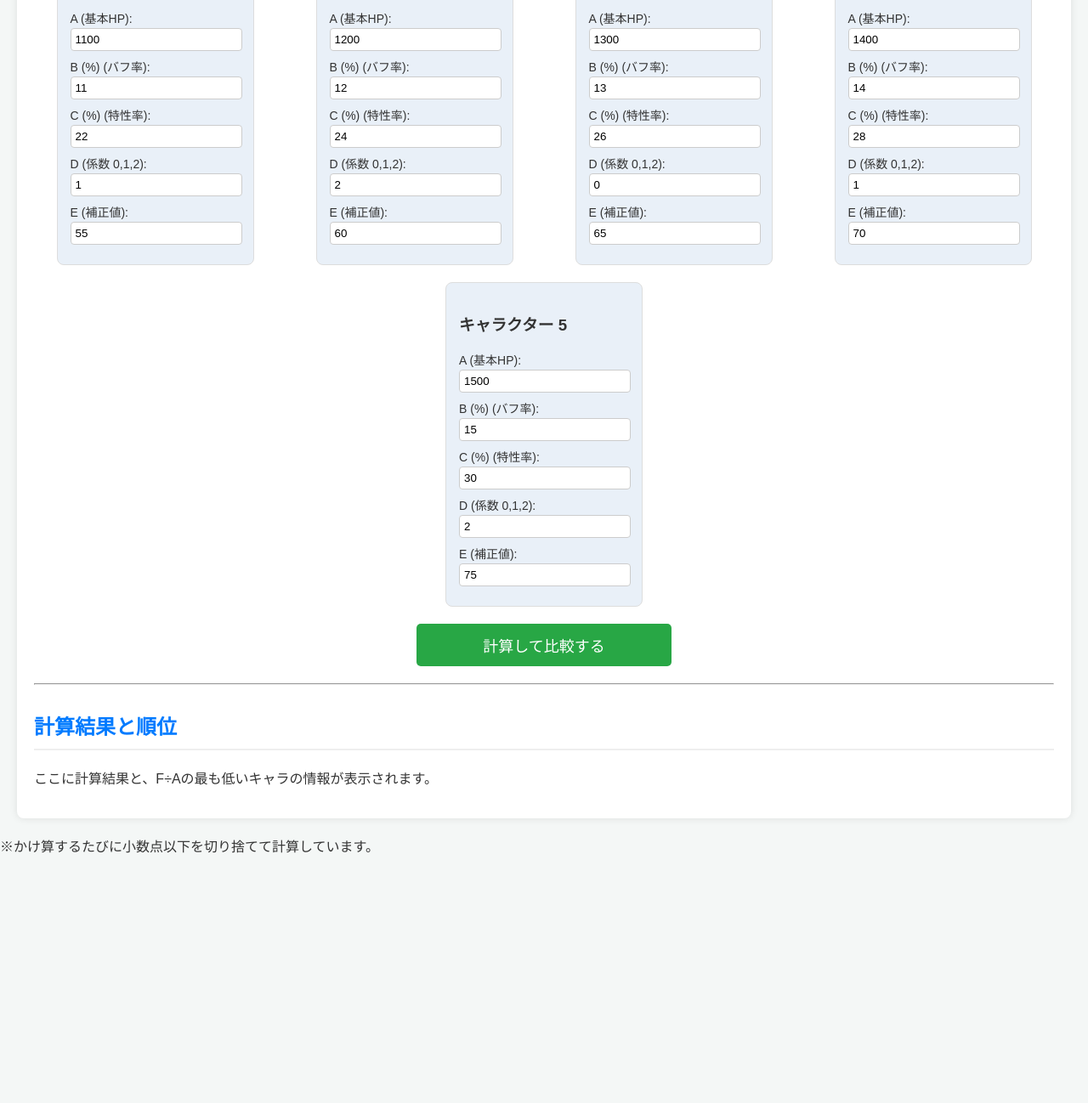
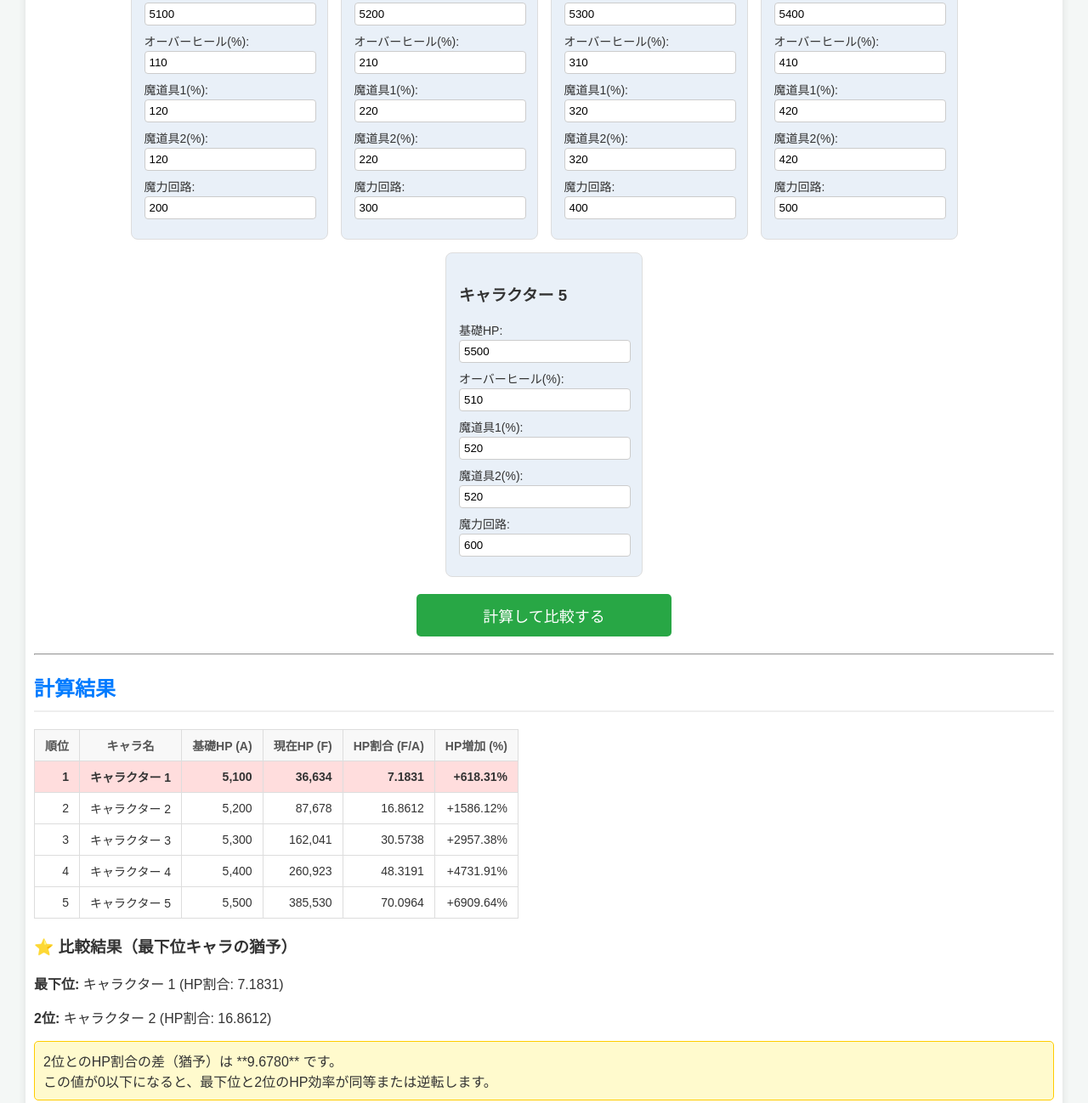
Before and after one commit to Kiga-Kagemasu/hp, a plain HTML site: page index.html in a window 1280 px wide. Shown: the part 335-1633 px from the top of the page at 85% size. Before the commit the page ends 1358 px from the top, so only its background shows below. Drawn offline with Linux system fonts and the light colour scheme.

Commit message:
Add files via upload

```diff
--- a/index.html
+++ b/index.html
@@ -3,34 +3,26 @@
 <head>
     <meta charset="UTF-8">
     <meta name="viewport" content="width=device-width, initial-scale=1.0">
-    <title>ゲームHP計算＆比較ツール</title>
+    <title>カゲマスHP計算ツールβ</title>
     <link rel="stylesheet" href="style.css">
 </head>
 <body>
     <header>
-        <h1>HP計算＆最下位比較ツール</h1>
+        <h1>カゲマスHP計算ツールβ</h1>
     </header>
 
     <main>
-        <h2>キャラクターデータ入力 (5体)</h2>
+        <h2>キャラクターデータ入力</h2>
         <div id="character-inputs">
-            <div class="character-card">
-                <h3>キャラクター 1</h3>
-                <label>A (基本HP): <input type="number" id="A1" value="1000" min="1"></label>
-                <label>B (%) (バフ率): <input type="number" id="B1" value="10" min="0"></label>
-                <label>C (%) (特性率): <input type="number" id="C1" value="20" min="0"></label>
-                <label>D (係数 0,1,2): <input type="number" id="D1" value="1" min="0" max="2"></label>
-                <label>E (補正値): <input type="number" id="E1" value="50" min="0"></label>
-            </div>
             </div>
 
         <button onclick="calculateAndCompare()">計算して比較する</button>
 
         <hr>
 
-        <h2>計算結果と順位</h2>
+        <h2>計算結果</h2>
         <div id="results-container">
-            <p>ここに計算結果と、F÷Aの最も低いキャラの情報が表示されます。</p>
+            <p>ここに計算結果と、HP割合の最も低いキャラの情報が表示されます。</p>
         </div>
 
     </main>
--- a/script.js
+++ b/script.js
@@ -1,36 +1,39 @@
 // --- ⚙️ 計算のメイン関数 ---
-// キャラクター1体分のデータを受け取り、HP (F) と HP割合 (F/A) を計算します
+// 変数名: 基礎HP(A), オーバーヒール(B), 魔道具1(C), 魔道具2(D), 魔力回路(E)
 function calculateHP(A, B, C, D, E) {
-    // B% と C% を 0.10 や 0.20 のような「率」に変換
+    // B%, C%, D% を 0.10 や 0.20 のような「率」に変換
     const B_rate = B / 100;
     const C_rate = C / 100;
+    const D_rate = D / 100;
 
     // --- 計算式の実行（かけ算するたびに切り捨て Math.floor() を使用） ---
 
     // 1. 第一項: {A × (100% + B%)} ←切り捨て
     const term1 = Math.floor(A * (1 + B_rate));
 
-    // 2. 第二項 (内部計算)
-    // Step 1: {A × (100% + C%)} ←切り捨て
-    const temp1 = Math.floor(A * (1 + C_rate));
+    // 2. 第二項: 魔道具1(C) の項
+    // Step 2-1: {A × (100% + C%)} ←切り捨て
+    const temp_c1 = Math.floor(A * (1 + C_rate));
+    // Step 2-2: (Temp_c1 - A)
+    const temp_c2 = temp_c1 - A;
+    // Step 2-3: (Temp_c2 × (100% + B%)) ←切り捨て
+    const term2 = Math.floor(temp_c2 * (1 + B_rate));
 
-    // Step 2: (Temp1 - A)
-    const temp2 = temp1 - A;
+    // 3. 第三項: 魔道具2(D) の項 (構造は魔道具1と同じ)
+    // Step 3-1: {A × (100% + D%)} ←切り捨て
+    const temp_d1 = Math.floor(A * (1 + D_rate));
+    // Step 3-2: (Temp_d1 - A)
+    const temp_d2 = temp_d1 - A;
+    // Step 3-3: (Temp_d2 × (100% + B%)) ←切り捨て
+    const term3 = Math.floor(temp_d2 * (1 + B_rate));
 
-    // Step 3: (Temp2 × (100% + B%)) ←切り捨て
-    const temp3 = Math.floor(temp2 * (1 + B_rate));
+    // 4. 第四項: E × B% ←切り捨て
+    const term4 = Math.floor(E * B_rate);
 
-    // Step 4: Term2 = Temp3 × D
-    // Dは整数(0, 1, 2)なのでここでは切り捨て不要
-    const term2 = temp3 * D;
+    // 5. 最終的なHP (F)
+    const F = term1 + term2 + term3 + term4;
 
-    // 3. 第三項: E × B% ←切り捨て
-    const term3 = Math.floor(E * B_rate);
-
-    // 4. 最終的なHP (F)
-    const F = term1 + term2 + term3;
-
-    // 5. HP割合 (F/A) - これが比較に使う値
+    // 6. HP割合 (F/A) - 比較に使用
     const ratio = F / A;
 
     return { F, ratio };
@@ -45,7 +48,8 @@ function calculateAndCompare() {
     // 5キャラ分のデータを取得し、計算を実行
     for (let i = 1; i <= totalChars; i++) {
         // HTMLから入力値を取得
-        const A = parseFloat(document.getElementById(`A${i}`).value) || 0;
+        // F/Aの解が最も低いキャラを調べるため、Aがゼロだと割り算できないため、Aが1以上であることを確認します
+        const A = parseFloat(document.getElementById(`A${i}`).value) || 1;
         const B = parseFloat(document.getElementById(`B${i}`).value) || 0;
         const C = parseFloat(document.getElementById(`C${i}`).value) || 0;
         const D = parseFloat(document.getElementById(`D${i}`).value) || 0;
@@ -64,12 +68,11 @@ function calculateAndCompare() {
     }
 
     // HP割合 (ratio) が低い順に並べ替えて順位を確定
-    // a.ratio - b.ratio とすると昇順（小さい順）になる
     results.sort((a, b) => a.ratio - b.ratio);
 
     // --- 結果のHTML表示を準備 ---
     let htmlContent = '<table>';
-    htmlContent += '<tr><th>順位</th><th>キャラ名</th><th>基本HP (A)</th><th>最終HP (F)</th><th>HP割合 (F/A)</th><th>HP増加 (%)</th></tr>';
+    htmlContent += '<tr><th>順位</th><th>キャラ名</th><th>基礎HP (A)</th><th>現在HP (F)</th><th>HP割合 (F/A)</th><th>HP増加 (%)</th></tr>';
 
     results.forEach((char, index) => {
         const rank = index + 1;
@@ -81,8 +84,8 @@ function calculateAndCompare() {
             <tr class="${rank === 1 ? 'rank-min' : ''}">
                 <td>${rank}</td>
                 <td>${char.name}</td>
-                <td>${char.A}</td>
-                <td>${char.F}</td>
+                <td>${char.A.toLocaleString()}</td>
+                <td>${char.F.toLocaleString()}</td>
                 <td>${ratioDisplay}</td>
                 <td>+${increasePercent}%</td>
             </tr>
@@ -102,7 +105,7 @@ function calculateAndCompare() {
             <p><strong>2位:</strong> ${secondLowest.name} (HP割合: ${secondLowest.ratio.toFixed(4)})</p>
             <p class="gap-info">
                 2位とのHP割合の差（猶予）は **${gap.toFixed(4)}** です。<br>
-                この値が0になると、2位のキャラとHP効率が同等になります。
+                この値が0以下になると、最下位と2位のHP効率が同等または逆転します。
             </p>
         `;
     }
@@ -111,22 +114,40 @@ function calculateAndCompare() {
     document.getElementById('results-container').innerHTML = htmlContent;
 }
 
-// ページ読み込み時に、5キャラ分の入力欄を自動生成（ステップ1のHTMLの改良）
+// ページ読み込み時に、5キャラ分の入力欄を自動生成
 document.addEventListener('DOMContentLoaded', () => {
     const inputContainer = document.getElementById('character-inputs');
-    inputContainer.innerHTML = ''; // テンプレートの初期値をクリア
+
+    // 入力フォームのラベル順序指定
+    const fields = [
+        { id: 'A', label: '基礎HP', value: 5000 },
+        { id: 'B', label: 'オーバーヒール(%)', value: 10 },
+        { id: 'C', label: '魔道具1(%)', value: 20 },
+        { id: 'D', label: '魔道具2(%)', value: 20 },
+        { id: 'E', label: '魔力回路', value: 100 }, // Eが一番下に来るように配置
+    ];
 
     for (let i = 1; i <= 5; i++) {
         const charDiv = document.createElement('div');
         charDiv.className = 'character-card';
-        charDiv.innerHTML = `
-            <h3>キャラクター ${i}</h3>
-            <label>A (基本HP): <input type="number" id="A${i}" value="${1000 + i * 100}" min="1"></label>
-            <label>B (%) (バフ率): <input type="number" id="B${i}" value="${10 + i}" min="0"></label>
-            <label>C (%) (特性率): <input type="number" id="C${i}" value="${20 + i * 2}" min="0"></label>
-            <label>D (係数 0,1,2): <input type="number" id="D${i}" value="${i % 3}" min="0" max="2"></label>
-            <label>E (補正値): <input type="number" id="E${i}" value="${50 + i * 5}" min="0"></label>
-        `;
+
+        let cardContent = `<h3>キャラクター ${i}</h3>`;
+
+        fields.forEach(field => {
+            // AとEはパーセントではないので min=0 のみ
+            const min_value = (field.id === 'A' || field.id === 'E') ? 'min="0"' : 'min="0"';
+
+            cardContent += `
+                <label>${field.label}:
+                    <input type="number" id="${field.id}${i}" value="${field.value + (i * 100)}" ${min_value}>
+                </label>
+            `;
+        });
+
+        charDiv.innerHTML = cardContent;
         inputContainer.appendChild(charDiv);
     }
+
+    // 初回ロード時に計算を実行 (任意)
+    calculateAndCompare();
 });
--- a/style.css
+++ b/style.css
@@ -15,8 +15,8 @@ header {
 
 main {
     max-width: 1200px;
-    margin: 20px auto;
-    padding: 20px;
+    margin: 10px auto;
+    padding: 10px;
     background-color: white;
     box-shadow: 0 0 10px rgba(0, 0, 0, 0.1);
     border-radius: 8px;
@@ -26,21 +26,23 @@ h2 {
     color: #007bff;
     border-bottom: 2px solid #eee;
     padding-bottom: 10px;
-    margin-top: 30px;
+    margin-top: 20px;
 }
 
-/* 入力フォームのスタイル */
+/* --- 入力フォームのスタイル --- */
 #character-inputs {
     display: flex;
-    justify-content: space-around;
+    /* 画面幅が狭くなったら折り返す設定 (スマホ対応) */
     flex-wrap: wrap;
-    gap: 20px;
+    justify-content: center;
+    gap: 15px;
 }
 
 .character-card {
     border: 1px solid #ddd;
     padding: 15px;
     border-radius: 8px;
+    /* 柔軟な幅を設定し、PCでは均等、スマホでは100%に近くなるようにする */
     width: 200px;
     background-color: #e9f0f8;
 }
@@ -62,7 +64,8 @@ h2 {
 /* ボタンのスタイル */
 button {
     display: block;
-    width: 300px;
+    width: 90%; /* スマホで画面いっぱいに広がるように */
+    max-width: 300px; /* PCで大きくなりすぎないように */
     margin: 20px auto;
     padding: 12px 20px;
     background-color: #28a745;
@@ -71,24 +74,24 @@ button {
     border-radius: 5px;
     font-size: 18px;
     cursor: pointer;
-    transition: background-color 0.3s;
 }
 
-button:hover {
-    background-color: #218838;
-}
-
-/* 結果テーブルのスタイル */
+/* --- 結果テーブルのスタイル（スマホ対応） --- */
 table {
     width: 100%;
     border-collapse: collapse;
     margin-top: 20px;
+    /* テーブル全体をスクロール可能にして、スマホで表示しきれない場合に備える */
+    display: block;
+    overflow-x: auto;
+    white-space: nowrap;
 }
 
 th, td {
     border: 1px solid #ddd;
-    padding: 10px;
+    padding: 8px 12px; /* パディングを調整してコンパクトに */
     text-align: right;
+    font-size: 14px; /* 文字サイズを少し小さく */
 }
 
 th {
@@ -97,9 +100,8 @@ th {
     text-align: center;
 }
 
-/* 最下位の行を強調 */
 .rank-min {
-    background-color: #ffdddd; /* 薄い赤 */
+    background-color: #ffdddd;
     font-weight: bold;
 }
 
@@ -110,3 +112,18 @@ th {
     margin-top: 15px;
     border-radius: 5px;
 }
+
+/* スマートフォン向けの微調整（480px以下の場合） */
+@media (max-width: 480px) {
+    main {
+        padding: 5px;
+    }
+    .character-card {
+        width: 95%; /* スマホでは幅いっぱいに */
+        margin: 5px 0;
+    }
+    th, td {
+        padding: 6px 8px;
+        font-size: 12px;
+    }
+}
```
